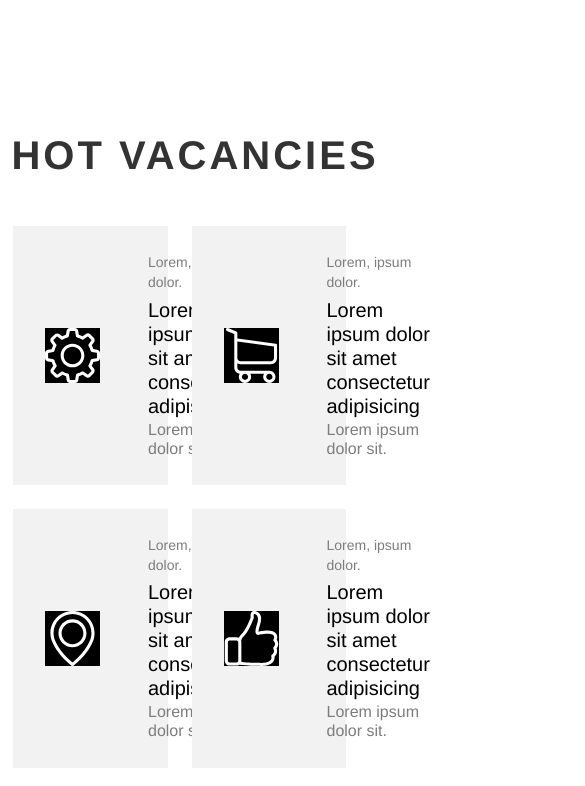
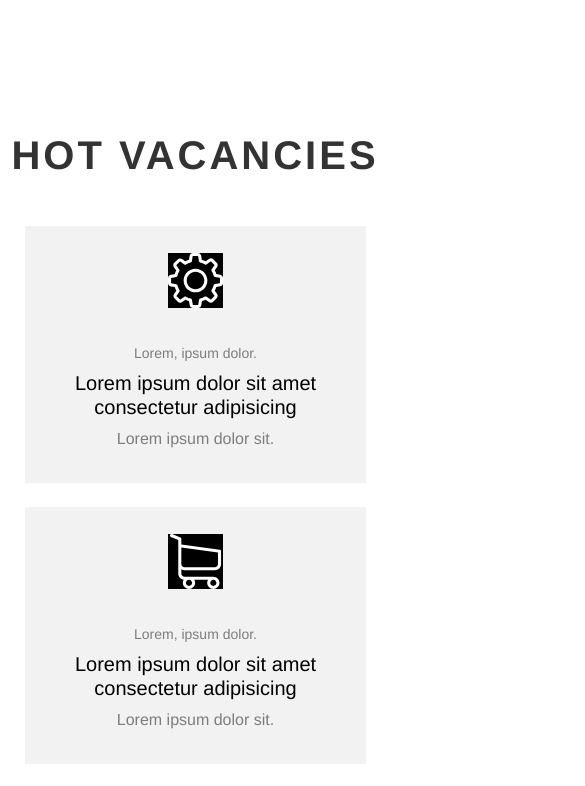
Before and after one commit to AndrewBro/test, a React app: page / in a window 390 px wide. Shown: the part 1500-2286 px from the top of the page, 585 px wide, since content can reach past the window. Built offline with nearby package versions, Linux system fonts and the light colour scheme; no server answers.

Commit message:
footer markcup

```diff
--- a/src/components/vacancy/vacancy.scss
+++ b/src/components/vacancy/vacancy.scss
@@ -1,17 +1,21 @@
 @import './../../css/variables.scss';
 
 .vacancy {
-  max-width: calc(#{$large} + 60px);
   margin: 0 auto;
+  display: flex;
+  flex-direction: column;
   padding: 50px 0 200px;
+  width: 100%;
+  max-width: $large;
+  transition: 1s;
 
   ul {
     display: flex;
     flex-wrap: wrap;
-
+    justify-content: center;
 
     li {
-      width: calc(50% - 40px);
+      width: calc(50% - 2em);
       margin: 0 1em 2em;
 
       a {
@@ -85,3 +89,52 @@
     }
   }
 }
+
+
+@media (max-width: $breack-large) {
+  .vacancy {
+    max-width: $medium;
+  }
+}
+
+@media (max-width: $medium) {
+  .vacancy {
+    max-width: $small;
+
+    ul {
+      padding: 0 2em;
+
+      li {
+        width: 100%;
+        margin: 0 0 2em;
+      }
+    }
+  }
+}
+
+@media (max-width: 450px) {
+  .vacancy {
+    img {
+      margin: 0 0 3em;
+    }
+
+    ul {
+      li {
+        a {
+          flex-direction: column;
+        }
+      }
+    }
+
+    &-desc {
+      display: flex;
+      flex-direction: column;
+      align-items: center;
+      text-align: center;
+
+      & span, h5, p {
+        margin-bottom: .5em;
+      }
+    }
+  }
+}
--- a/src/css/main.scss
+++ b/src/css/main.scss
@@ -1,6 +1,10 @@
 @import './normalize.scss';
 @import './variables.scss';
 
+
+.App {
+  overflow: hidden;
+}
 
 // Global styles for all components
 .section-title {
@@ -31,8 +35,8 @@
     content: '';
     position: absolute;
     bottom: 50%;
-    right: -100%;
-    left: -100%;
+    right: -50%;
+    left: -50%;
     transform: translateY(50%);
     z-index: 0;
     height: 1px;
```
